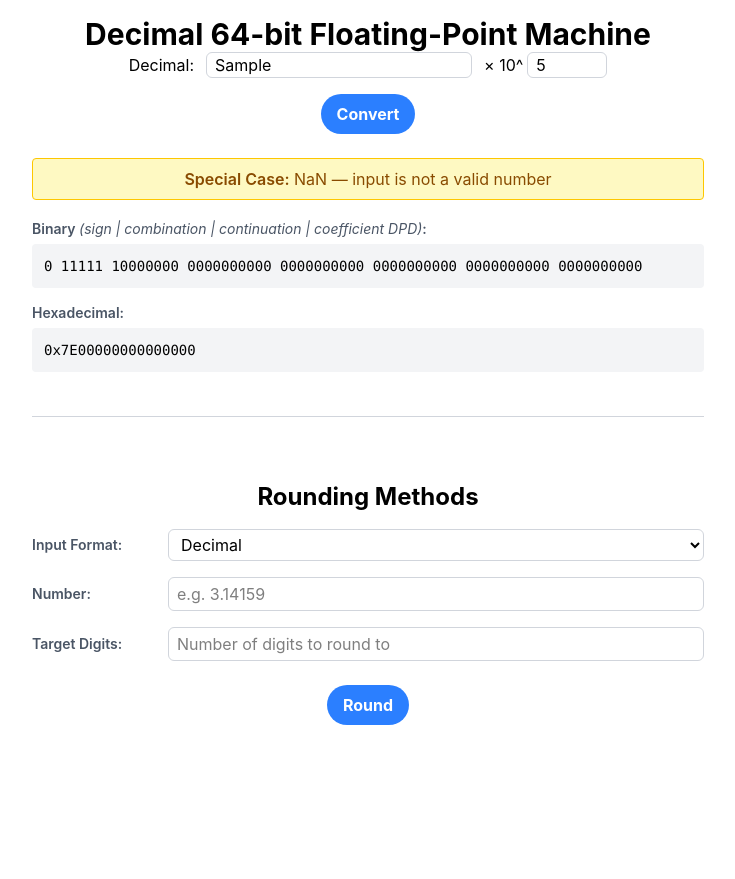
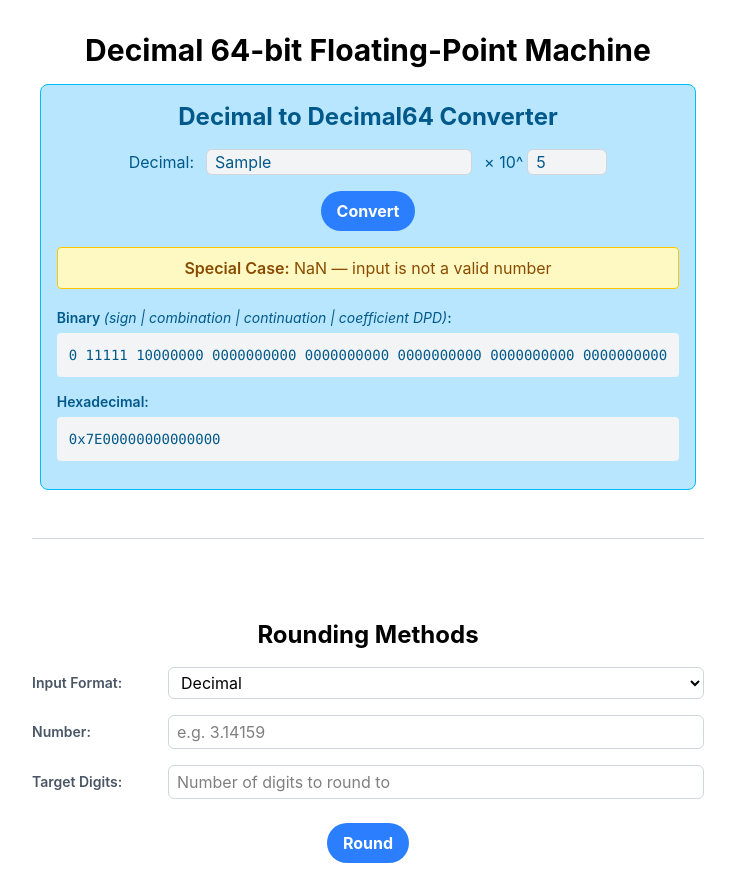
Before and after one commit to otappytaps/decimal-64-bit-fp-machine, a React (Vite) app: page / in a window 1280 px wide. Both pictures are taken after typing "Sample", "5" into the empty fields and a click on the button "Convert". Shown: the whole page, without its empty margins (272-1007 px from the left). Before the commit the page ends 800 px from the top, so only its background shows below. Built offline with nearby package versions, Linux system fonts and the light colour scheme.

Commit message:
added basic styling on window components

```diff
--- a/src/components/App.tsx
+++ b/src/components/App.tsx
@@ -4,7 +4,7 @@ import RoundingWindow from "./RoundingWindow.tsx";
 
 function App() {
   return (
-    <div className="flex flex-col items-center p-4">
+    <div className="flex flex-col items-center p-4 gap-4">
       <Banner />
       <ConvertWindow />
       <hr className="w-full max-w-2xl border-gray-300 my-8" />
--- a/src/components/Banner.tsx
+++ b/src/components/Banner.tsx
@@ -1,6 +1,6 @@
 function Banner() {
   return (
-    <div className="text-3xl font-bold">
+    <div className="text-3xl font-bold mt-4">
       Decimal 64-bit Floating-Point Machine
     </div>
   );
--- a/src/components/ConvertWindow.tsx
+++ b/src/components/ConvertWindow.tsx
@@ -134,7 +134,10 @@ function ConvertWindow() {
   }
 
   return (
-    <>
+    <div className="flex flex-col items-center bg-sky-200 border border-sky-400 text-sky-800 px-4 py-4 rounded-lg">
+      <h2 className="text-2xl font-bold mb-4">
+        Decimal to Decimal64 Converter
+      </h2>
       <InputWindow
         setDecimal={setDecimal}
         setExponentInput={setExponentInput}
@@ -143,7 +146,7 @@ function ConvertWindow() {
       {isComputed && (
         <ResultWindow binary={binary} hex={hex} specialCase={specialCase} />
       )}
-    </>
+    </div>
   );
 }
 
@@ -161,7 +164,7 @@ function InputWindow({
       <div className="flex items-center gap-1">
         <label htmlFor="decimal">Decimal:</label>
         <input
-          className="border border-gray-300 rounded-md px-2 ml-2"
+          className="border border-gray-300 rounded-md px-2 ml-2 bg-gray-100"
           type="string"
           id="decimal"
           onChange={(e) => {
@@ -170,7 +173,7 @@ function InputWindow({
         ></input>
         <span className="ml-2">× 10^</span>
         <input
-          className="border border-gray-300 rounded-md px-2 w-20 [appearance:textfield] [&::-webkit-outer-spin-button]:appearance-none [&::-webkit-inner-spin-button]:appearance-none"
+          className="border border-gray-300 bg-gray-100 rounded-md px-2 w-20 [appearance:textfield] [&::-webkit-outer-spin-button]:appearance-none [&::-webkit-inner-spin-button]:appearance-none"
           type="number"
           id="exponent"
           placeholder="0"
@@ -201,7 +204,7 @@ function ResultWindow({
   specialCase: string;
 }) {
   return (
-    <div className="flex flex-col items-center mt-6 w-full max-w-2xl">
+    <div className="flex flex-col items-center mt-4 w-full max-w-2xl">
       {specialCase && (
         <div className="bg-yellow-100 border border-yellow-400 text-yellow-800 px-4 py-2 rounded mb-4 w-full text-center font-semibold">
           Special Case:
@@ -209,7 +212,7 @@ function ResultWindow({
         </div>
       )}
       <div className="w-full mb-3">
-        <label className="font-semibold text-sm text-gray-600">
+        <label className="font-semibold text-sm ">
           Binary{" "}
           <span className="font-normal italic">
             (sign | combination | continuation | coefficient DPD)
@@ -221,9 +224,7 @@ function ResultWindow({
         </p>
       </div>
       <div className="w-full mb-3">
-        <label className="font-semibold text-sm text-gray-600">
-          Hexadecimal:
-        </label>
+        <label className="font-semibold text-sm ">Hexadecimal:</label>
         <p className="font-mono text-sm bg-gray-100 p-3 rounded mt-1">
           0x{hex}
         </p>
```
